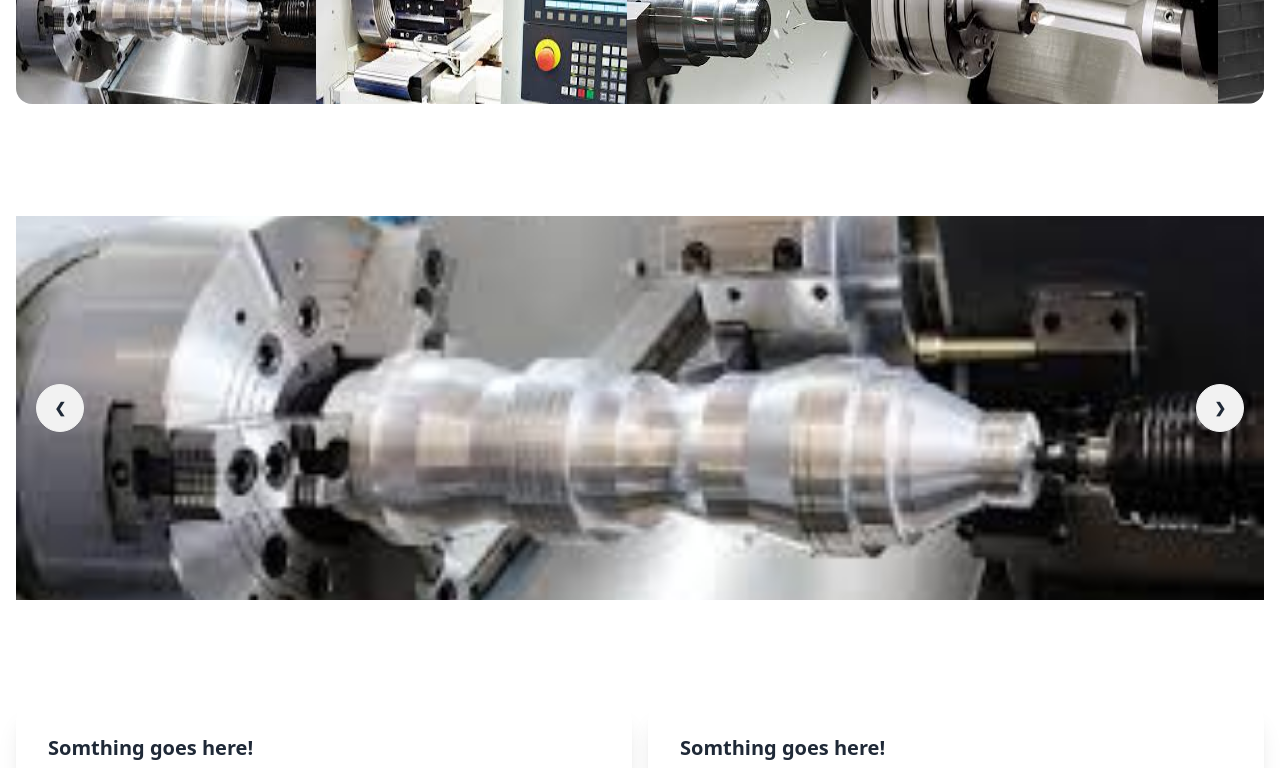
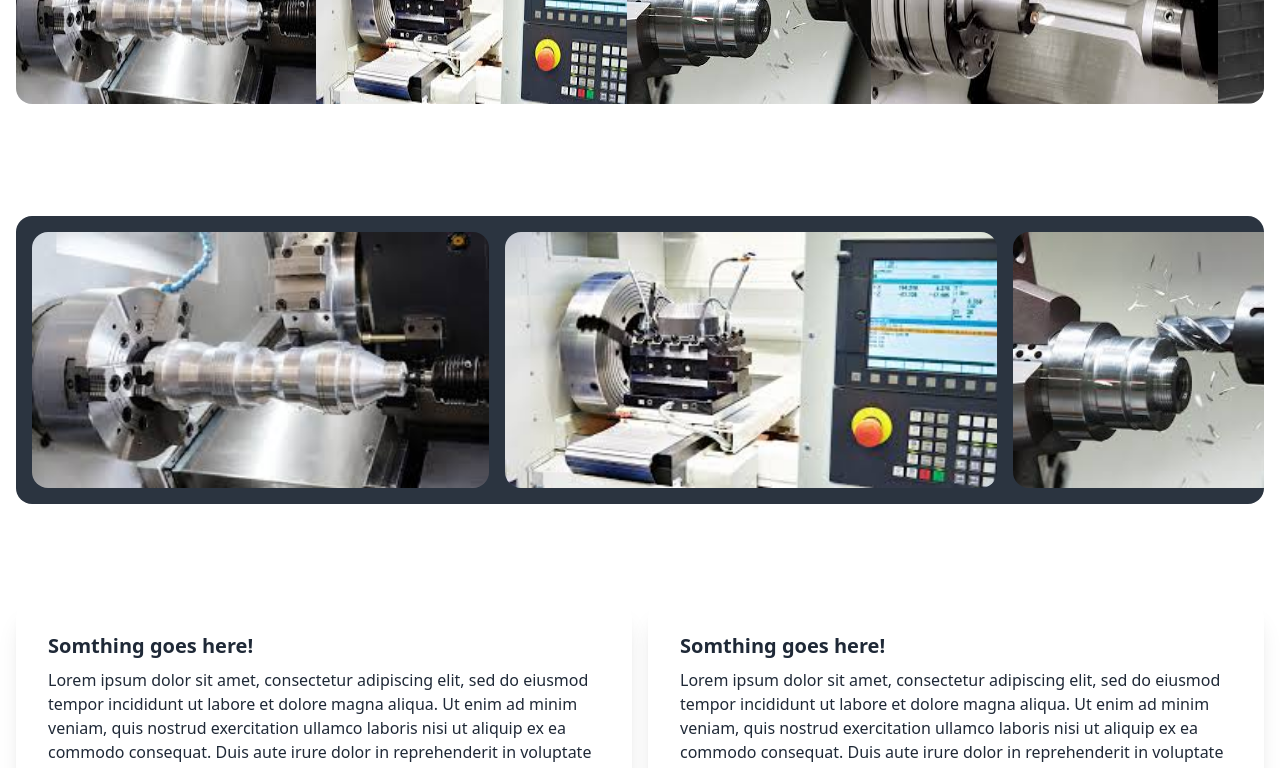
Before and after one commit to c-schinner/new-project, a React (Vite) app: page / in a window 1280 px wide. Shown: the part 402-1170 px from the top of the page. Built offline with nearby package versions, Linux system fonts and the light colour scheme.

Commit message:
switching to a different carousel

```diff
--- a/src/App.jsx
+++ b/src/App.jsx
@@ -1,5 +1,5 @@
 import Carousel from "./components/Carousel";
-import CarouselButtons from "./components/CarouselButtons";
+import Carousel2 from "./components/Carousel2";
 import CustomCard from "./components/CustomCard";
 import CustomCard2 from "./components/CustomCard2";
 import GoogleMap from "./components/GoogleMap";
@@ -20,7 +20,7 @@ function App() {
                 <Carousel />
             </div>
             <div className="mb-24">
-                <CarouselButtons />
+                <Carousel2 />
             </div>
             <div className="grid grid-cols-1 sm:grid-cols-2 md:gird-cols-3 gap-4 mb-24">
                 <CustomCard />
--- /dev/null
+++ b/src/components/Carousel2.jsx
@@ -0,0 +1,37 @@
+import lathe1 from "../img/lathe1.jpeg";
+import lathe2 from "../img/lathe2.jpeg";
+import lathe3 from "../img/lathe3.jpeg";
+import lathe4 from "../img/lathe4.jpeg";
+import lathe5 from "../img/lathe5.jpeg";
+import lathe6 from "../img/lathe6.jpeg";
+import lathe7 from "../img/lathe7.jpeg";
+
+const Carousel2 = () => {
+    return (
+        <div className="carousel carousel-center bg-neutral rounded-box w-full h-72 space-x-4 p-4">
+            <div className="carousel-item">
+                <img src={lathe1} className="rounded-box" />
+            </div>
+            <div className="carousel-item">
+                <img src={lathe2} className="rounded-box" />
+            </div>
+            <div className="carousel-item">
+                <img src={lathe3} className="rounded-box" />
+            </div>
+            <div className="carousel-item">
+                <img src={lathe4} className="rounded-box" />
+            </div>
+            <div className="carousel-item">
+                <img src={lathe5} className="rounded-box" />
+            </div>
+            <div className="carousel-item">
+                <img src={lathe6} className="rounded-box" />
+            </div>
+            <div className="carousel-item">
+                <img src={lathe7} className="rounded-box" />
+            </div>
+        </div>
+    );
+};
+
+export default Carousel2;
--- a/src/components/CarouselButtons.jsx
+++ /dev/null
@@ -1,62 +0,0 @@
-import lathe1 from "../img/lathe1.jpeg";
-import lathe2 from "../img/lathe2.jpeg";
-import lathe3 from "../img/lathe3.jpeg";
-import lathe4 from "../img/lathe4.jpeg";
-
-const CarouselButtons = () => {
-    return (
-        <div className="carousel w-full h-64 md:h-80 lg:h-96">
-            <div
-                id="slide1"
-                className="carousel-item relative w-full"
-                loading="lazy"
-                alt="lathe1"
-            >
-                <img src={lathe1} className="w-full object-cover" />
-                <div className="absolute left-5 right-5 top-1/2 flex -translate-y-1/2 transform justify-between">
-                    <a href="#slide4" className="btn btn-circle">
-                        ❮
-                    </a>
-                    <a href="#slide2" className="btn btn-circle">
-                        ❯
-                    </a>
-                </div>
-            </div>
-            <div id="slide2" className="carousel-item relative w-full">
-                <img src={lathe2} className="w-full" />
-                <div className="absolute left-5 right-5 top-1/2 flex -translate-y-1/2 transform justify-between">
-                    <a href="#slide1" className="btn btn-circle">
-                        ❮
-                    </a>
-                    <a href="#slide3" className="btn btn-circle">
-                        ❯
-                    </a>
-                </div>
-            </div>
-            <div id="slide3" className="carousel-item relative w-full">
-                <img src={lathe3} className="w-full" />
-                <div className="absolute left-5 right-5 top-1/2 flex -translate-y-1/2 transform justify-between">
-                    <a href="#slide2" className="btn btn-circle">
-                        ❮
-                    </a>
-                    <a href="#slide4" className="btn btn-circle">
-                        ❯
-                    </a>
-                </div>
-            </div>
-            <div id="slide4" className="carousel-item relative w-full">
-                <img src={lathe4} className="w-full" />
-                <div className="absolute left-5 right-5 top-1/2 flex -translate-y-1/2 transform justify-between">
-                    <a href="#slide3" className="btn btn-circle">
-                        ❮
-                    </a>
-                    <a href="#slide1" className="btn btn-circle">
-                        ❯
-                    </a>
-                </div>
-            </div>
-        </div>
-    );
-};
-
-export default CarouselButtons;
```
